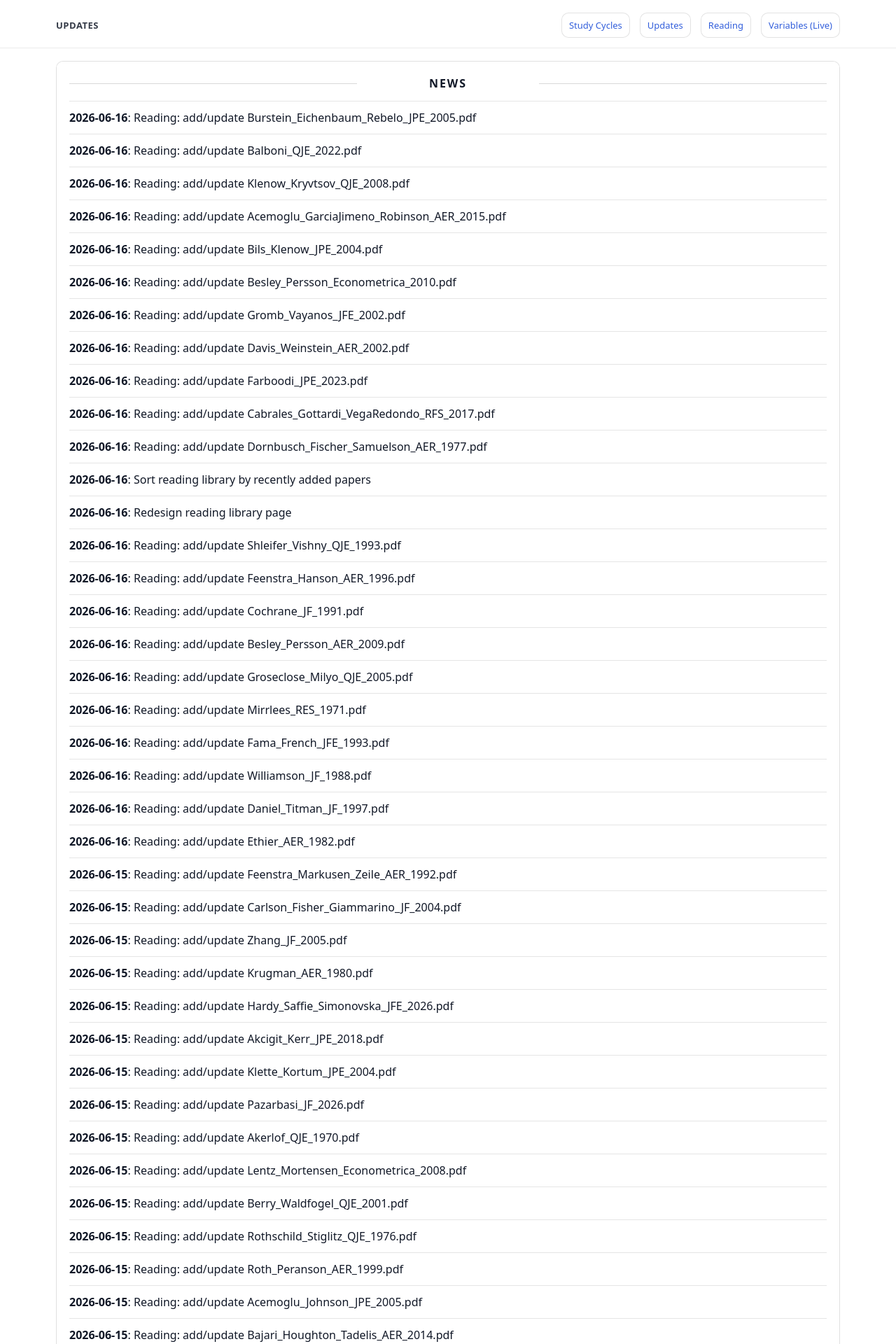
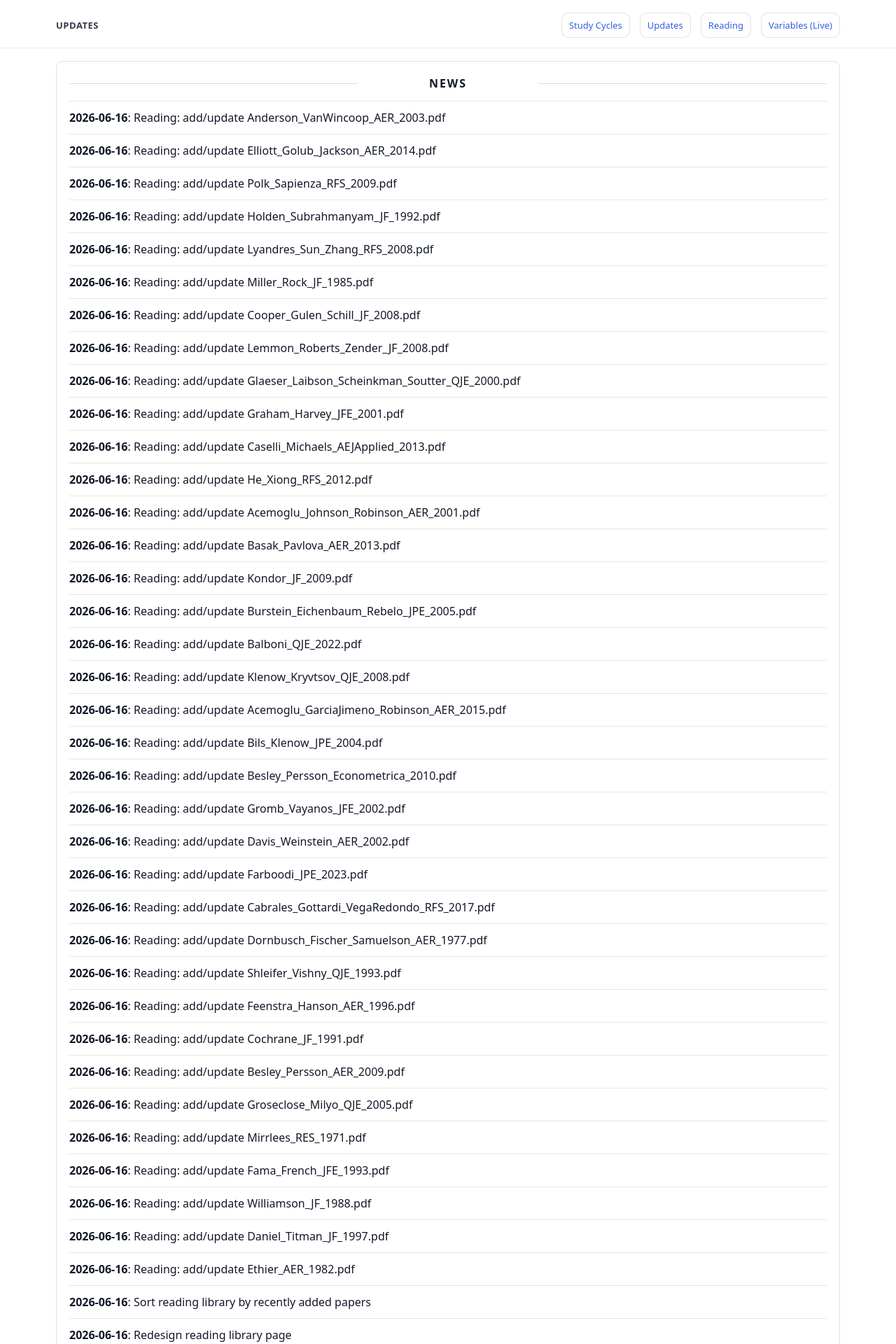
Before and after one commit to yaxinzn/study-archive, a Jekyll site: the page built from updates/index.md, in a window 1280 px wide. Shown: the top 1920 px of the page at 70% size. Built offline with Jekyll 4.4.1, drawn with Linux system fonts in a browser that asks for light colours; some of the changed text lies outside the part shown.

Commit message:
Regenerate reading news

```diff
--- a/_data/news.yml
+++ b/_data/news.yml
@@ -1,5 +1,35 @@
 # Auto-generated from first appearance in _data/reading.yml and git commit history.
 # Reading paper dates are derived from the first commit where each PDF appears in _data/reading.yml.
+- date: "2026-06-16"
+  title: "Reading: add/update Anderson_VanWincoop_AER_2003.pdf"
+- date: "2026-06-16"
+  title: "Reading: add/update Elliott_Golub_Jackson_AER_2014.pdf"
+- date: "2026-06-16"
+  title: "Reading: add/update Polk_Sapienza_RFS_2009.pdf"
+- date: "2026-06-16"
+  title: "Reading: add/update Holden_Subrahmanyam_JF_1992.pdf"
+- date: "2026-06-16"
+  title: "Reading: add/update Lyandres_Sun_Zhang_RFS_2008.pdf"
+- date: "2026-06-16"
+  title: "Reading: add/update Miller_Rock_JF_1985.pdf"
+- date: "2026-06-16"
+  title: "Reading: add/update Cooper_Gulen_Schill_JF_2008.pdf"
+- date: "2026-06-16"
+  title: "Reading: add/update Lemmon_Roberts_Zender_JF_2008.pdf"
+- date: "2026-06-16"
+  title: "Reading: add/update Glaeser_Laibson_Scheinkman_Soutter_QJE_2000.pdf"
+- date: "2026-06-16"
+  title: "Reading: add/update Graham_Harvey_JFE_2001.pdf"
+- date: "2026-06-16"
+  title: "Reading: add/update Caselli_Michaels_AEJApplied_2013.pdf"
+- date: "2026-06-16"
+  title: "Reading: add/update He_Xiong_RFS_2012.pdf"
+- date: "2026-06-16"
+  title: "Reading: add/update Acemoglu_Johnson_Robinson_AER_2001.pdf"
+- date: "2026-06-16"
+  title: "Reading: add/update Basak_Pavlova_AER_2013.pdf"
+- date: "2026-06-16"
+  title: "Reading: add/update Kondor_JF_2009.pdf"
 - date: "2026-06-16"
   title: "Reading: add/update Burstein_Eichenbaum_Rebelo_JPE_2005.pdf"
 - date: "2026-06-16"
@@ -23,10 +53,6 @@
 - date: "2026-06-16"
   title: "Reading: add/update Dornbusch_Fischer_Samuelson_AER_1977.pdf"
 - date: "2026-06-16"
-  title: "Sort reading library by recently added papers"
-- date: "2026-06-16"
-  title: "Redesign reading library page"
-- date: "2026-06-16"
   title: "Reading: add/update Shleifer_Vishny_QJE_1993.pdf"
 - date: "2026-06-16"
   title: "Reading: add/update Feenstra_Hanson_AER_1996.pdf"
@@ -46,6 +72,10 @@
   title: "Reading: add/update Daniel_Titman_JF_1997.pdf"
 - date: "2026-06-16"
   title: "Reading: add/update Ethier_AER_1982.pdf"
+- date: "2026-06-16"
+  title: "Sort reading library by recently added papers"
+- date: "2026-06-16"
+  title: "Redesign reading library page"
 - date: "2026-06-15"
   title: "Reading: add/update Feenstra_Markusen_Zeile_AER_1992.pdf"
 - date: "2026-06-15"
--- a/_data/news_manual.yml
+++ b/_data/news_manual.yml
@@ -38,3 +38,7 @@
   title: "Generate reading news from first appearance history"
 - date: "2026-06-15"
   title: "Restore natural reading news generation"
+- date: "2026-06-16"
+  title: "Sort reading library by recently added papers"
+- date: "2026-06-16"
+  title: "Redesign reading library page"
```
